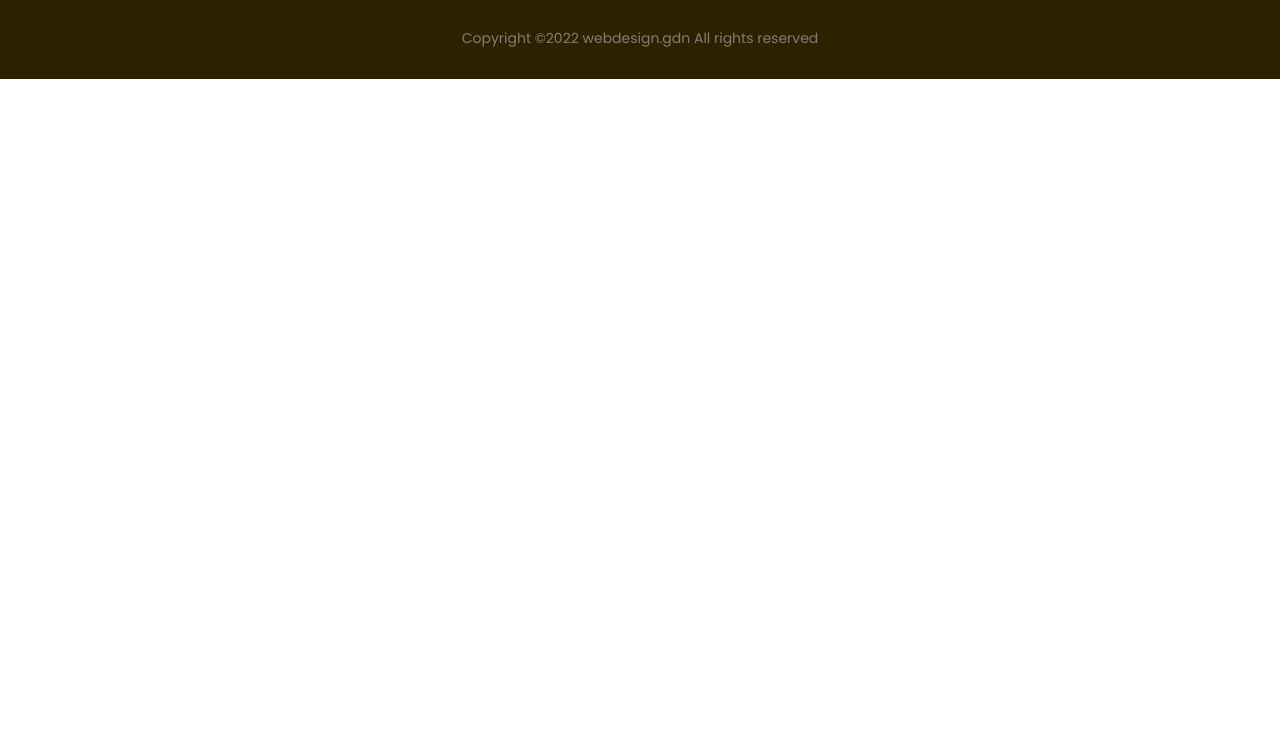
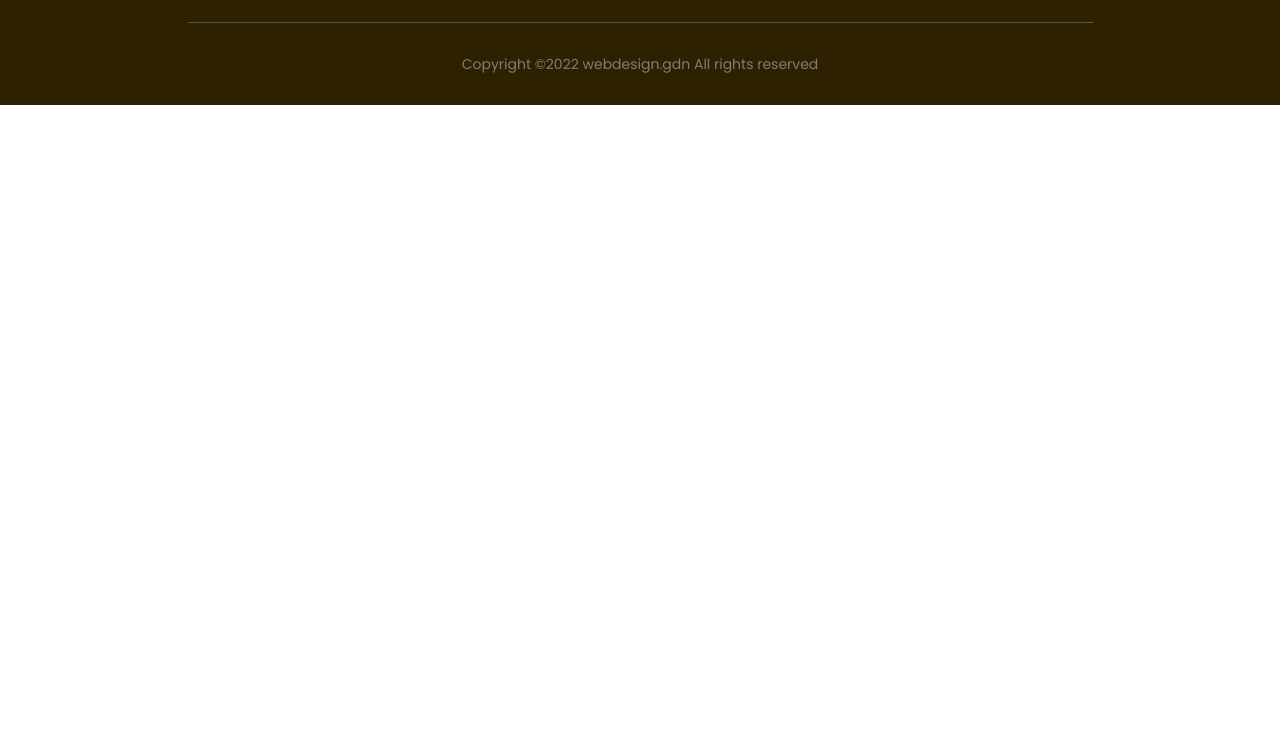
Before and after one commit to Thangprojl/Landingpage-2, a plain HTML site: page index.html in a window 1280 px wide. Shown: the part 5078-5821 px from the top of the page. Drawn offline with Linux system fonts and the light colour scheme.

Commit message:
sửa separate

```diff
--- a/assets/css/styles.css
+++ b/assets/css/styles.css
@@ -658,6 +658,7 @@ a {
     color: #ffffff;
 }
 .footer .separate-footer {
+    margin-top: 26px;
     height: 1px;
     width: 100%;
     background: #59554b;
```
